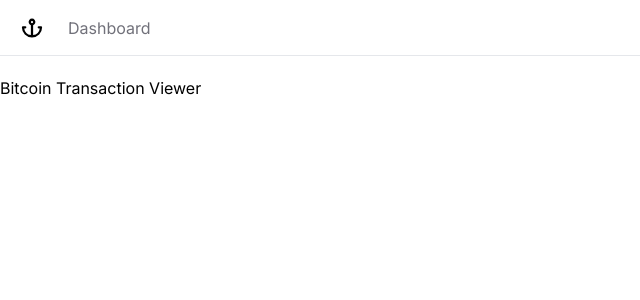
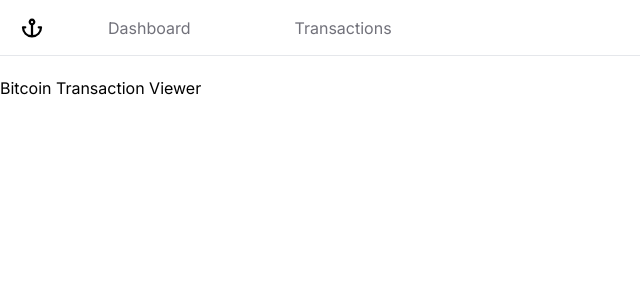
Before and after one commit to RanSolo/bitcoin-transaction-viewer, a Next.js app: page / in a window 1280 px wide. Shown: the top 300 px of the page, without its empty margins (0-640 px from the left). Built offline with nearby package versions, Linux system fonts and the light colour scheme.

Commit message:
add-transactions-to-navbar

```diff
--- a/app/NavBar.tsx
+++ b/app/NavBar.tsx
@@ -4,7 +4,8 @@ import { PiAnchorSimpleBold } from "react-icons/pi";
 
 const Component = () => {
     const links = [
-        { href: '/', label: 'Dashboard' }
+        { href: '/', label: 'Dashboard' },
+        { href: '/transactions', label: 'Transactions' }
     ]
     return <nav className="flex space-x-6 border-b mb-5 px-5 h-14 items-center">
         <Link href="/"><PiAnchorSimpleBold className="text-2xl" /></Link>
@@ -12,7 +13,7 @@ const Component = () => {
             {links.map(({ href, label }) => (
                 <li key={`${href}${label}`}>
                     <Link
-                        className="text-zinc-500 hover:text-zinc-800 transition-colors"
+                        className="p-10 text-zinc-500 hover:text-zinc-800 transition-colors"
                         href={href}
                     >
                         {label}
--- a/package.json
+++ b/package.json
@@ -9,6 +9,7 @@
     "lint": "next lint"
   },
   "dependencies": {
+    "@mempool/mempool.js": "^2.3.0",
     "@types/node": "20.12.12",
     "@types/react": "18.3.3",
     "@types/react-dom": "18.3.0",
```
Also changed, not shown: 1 other file (tests, documents, lock files or other folders).
